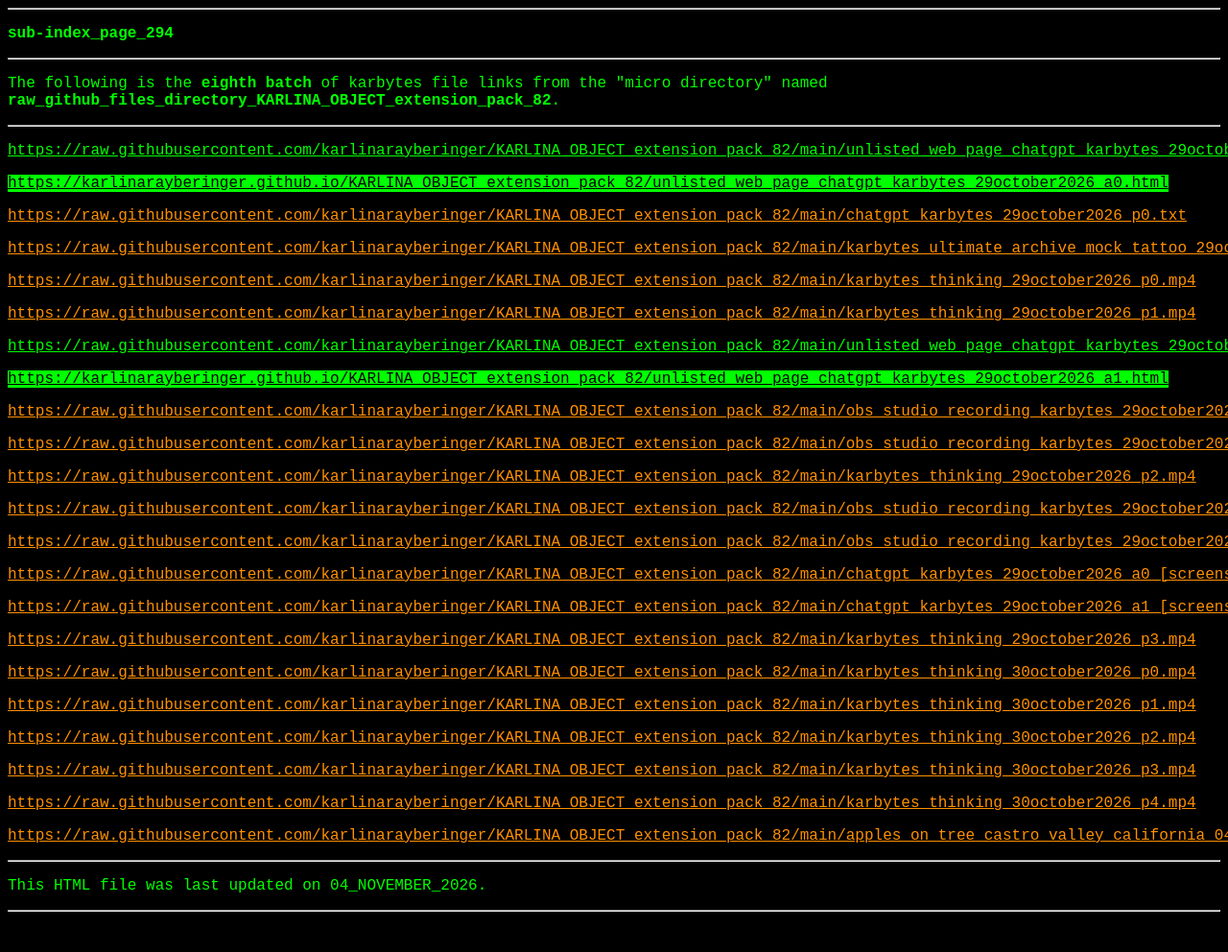
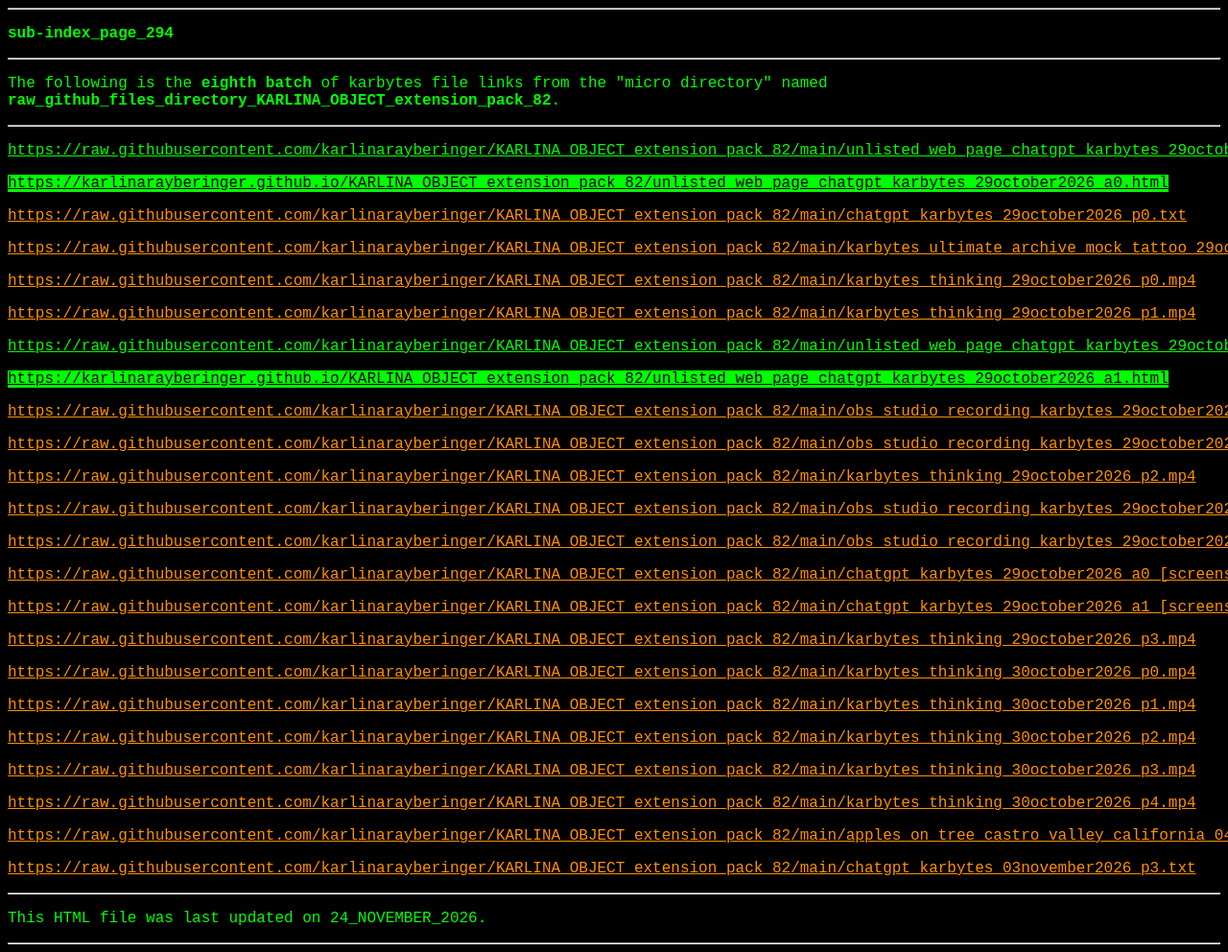
Before and after one commit to karbytessupporter/karbytes_wayback_machine_saves_precision_batches_extension_1, a plain HTML site: page sub-index_page_294.html in a window 1280 px wide. Shown: the top 992 px of the page at 96% size. Before the commit the page ends 958 px from the top, so only its background shows below. Drawn offline with Linux system fonts and the light colour scheme.

Commit message:
Update date in sub-index_page_294.html

```diff
--- a/sub-index_page_294.html
+++ b/sub-index_page_294.html
@@ -3,7 +3,7 @@
  * file: sub-index_page_294.html
  * type: Hyper-Text-Markup-Language
  * author: karbytes
- * date: 04_NOVEMBER_2026
+ * date: 24_NOVEMBER_2026
  * license: PUBLIC_DOMAIN
  */
  -->
@@ -49,10 +49,11 @@
 <p><a style="background: #000000;color: #ff9000" href="https://raw.githubusercontent.com/karlinarayberinger/KARLINA_OBJECT_extension_pack_82/main/karbytes_thinking_30october2026_p3.mp4" target="_blank" rel="noopener">https://raw.githubusercontent.com/karlinarayberinger/KARLINA_OBJECT_extension_pack_82/main/karbytes_thinking_30october2026_p3.mp4</a></p>
 <p><a style="background: #000000;color: #ff9000" href="https://raw.githubusercontent.com/karlinarayberinger/KARLINA_OBJECT_extension_pack_82/main/karbytes_thinking_30october2026_p4.mp4" target="_blank" rel="noopener">https://raw.githubusercontent.com/karlinarayberinger/KARLINA_OBJECT_extension_pack_82/main/karbytes_thinking_30october2026_p4.mp4</a></p>
 <p><a style="background: #000000;color: #ff9000" href="https://raw.githubusercontent.com/karlinarayberinger/KARLINA_OBJECT_extension_pack_82/main/apples_on_tree_castro_valley_california_04nov2026.jpg" target="_blank" rel="noopener">https://raw.githubusercontent.com/karlinarayberinger/KARLINA_OBJECT_extension_pack_82/main/apples_on_tree_castro_valley_california_04nov2026.jpg</a></p>
+<p><a style="background: #000000;color: #ff9000" href="https://raw.githubusercontent.com/karlinarayberinger/KARLINA_OBJECT_extension_pack_82/main/chatgpt_karbytes_03november2026_p3.txt" target="_blank" rel="noopener">https://raw.githubusercontent.com/karlinarayberinger/KARLINA_OBJECT_extension_pack_82/main/chatgpt_karbytes_03november2026_p3.txt</a></p>
 
 <hr>
 
-<p>This HTML file was last updated on 04_NOVEMBER_2026.</p>
+<p>This HTML file was last updated on 24_NOVEMBER_2026.</p>
 
 <hr>
 </body>
```
